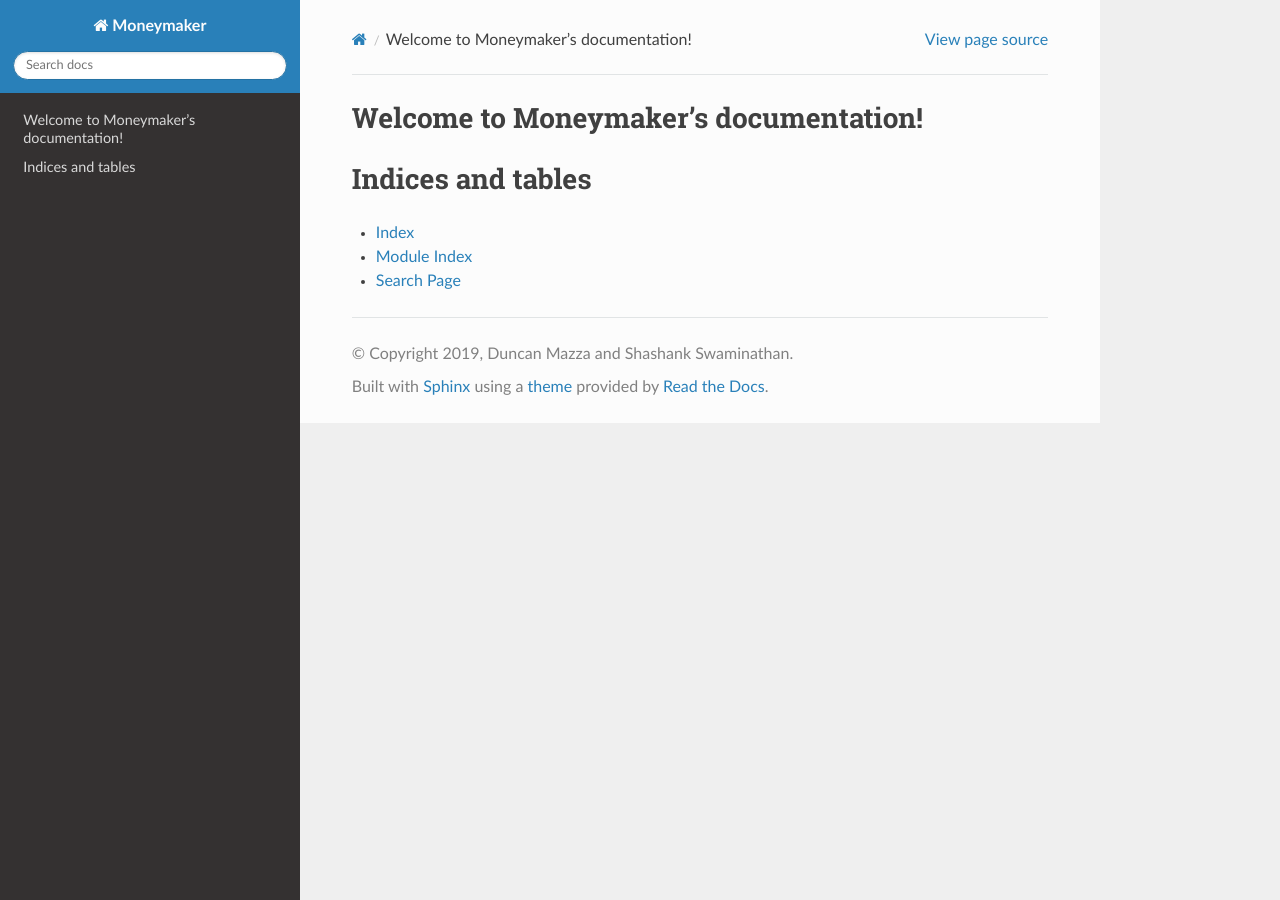
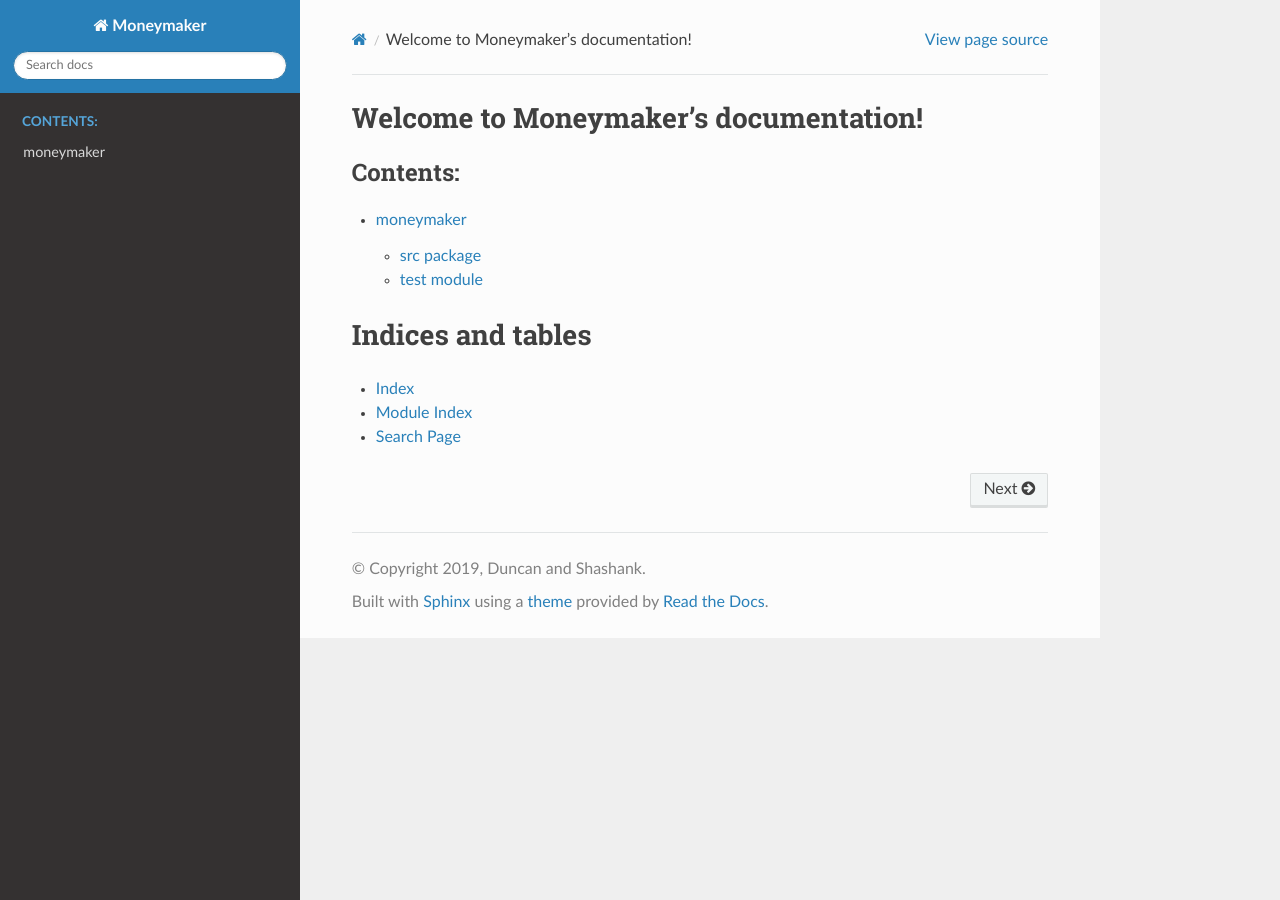
Before and after one commit to duncanmazza/ml_stock_prediction_api, a Sphinx documentation site: the page built from docs/source/index.rst, in a window 1280 px wide. Built offline with Sphinx 7.4.7 and the Read the Docs theme 2.0.0, drawn with Linux system fonts in a browser that asks for light colours.

Commit message:
Add documentation framework

```diff
--- a/docs/source/conf.py
+++ b/docs/source/conf.py
@@ -14,20 +14,23 @@
 #
 import os
 import sys
-sys.path.insert(0, os.path.abspath('../'))
+sys.path.insert(0, os.path.abspath('../..'))
 
 
 # -- Project information -----------------------------------------------------
 
 project = 'Moneymaker'
-copyright = '2019, Duncan Mazza and Shashank Swaminathan'
-author = 'Duncan Mazza and Shashank Swaminathan'
+copyright = '2019, Duncan and Shashank'
+author = 'Duncan and Shashank'
 
 # The short X.Y version
 version = ''
 # The full version, including alpha/beta/rc tags
 release = ''
 
+autodoc_default_options = {
+    'special-members': '__init__',
+}
 
 # -- General configuration ---------------------------------------------------
 
@@ -45,10 +48,8 @@ extensions = [
     'sphinx.ext.todo',
     'sphinx.ext.coverage',
     'sphinx.ext.mathjax',
-    'sphinx.ext.ifconfig',
     'sphinx.ext.viewcode',
     'sphinx.ext.githubpages',
-    'sphinx_rtd_theme',
 ]
 
 # Add any paths that contain templates here, relative to this directory.
@@ -85,6 +86,23 @@ pygments_style = None
 # a list of builtin themes.
 #
 html_theme = 'sphinx_rtd_theme'
+
+# html_theme_options = {
+#     'canonical_url': '',
+#     'analytics_id': 'UA-XXXXXXX-1',  #  Provided by Google in your dashboard
+#     'logo_only': False,
+#     'display_version': True,
+#     'prev_next_buttons_location': 'bottom',
+#     'style_external_links': False,
+#     'vcs_pageview_mode': '',
+#     'style_nav_header_background': 'white',
+#     # Toc options
+#     'collapse_navigation': True,
+#     'sticky_navigation': True,
+#     'navigation_depth': 4,
+#     'includehidden': True,
+#     'titles_only': False
+# }
 
 # Theme options are theme-specific and customize the look and feel of a theme
 # further.  For a list of options available for each theme, see the
@@ -139,7 +157,7 @@ latex_elements = {
 #  author, documentclass [howto, manual, or own class]).
 latex_documents = [
     (master_doc, 'Moneymaker.tex', 'Moneymaker Documentation',
-     'Duncan Mazza and Shashank Swaminathan', 'manual'),
+     'Duncan and Shashank', 'manual'),
 ]
 
 
@@ -188,7 +206,7 @@ epub_exclude_files = ['search.html']
 # -- Options for intersphinx extension ---------------------------------------
 
 # Example configuration for intersphinx: refer to the Python standard library.
-intersphinx_mapping = {'https://docs.python.org/': None}
+intersphinx_mapping = {'python': ('https://docs.python.org/3', None)}
 
 # -- Options for todo extension ----------------------------------------------
 
--- a/docs/source/index.rst
+++ b/docs/source/index.rst
@@ -1,5 +1,5 @@
 .. Moneymaker documentation master file, created by
-   sphinx-quickstart on Mon Nov 11 16:50:07 2019.
+   sphinx-quickstart on Wed Nov 13 17:24:06 2019.
    You can adapt this file completely to your liking, but it should at least
    contain the root `toctree` directive.
 
@@ -10,6 +10,7 @@ Welcome to Moneymaker's documentation!
    :maxdepth: 2
    :caption: Contents:
 
+   modules
 
 
 Indices and tables
--- /dev/null
+++ b/docs/source/modules.rst
@@ -0,0 +1,8 @@
+moneymaker
+==========
+
+.. toctree::
+   :maxdepth: 4
+
+   src
+   test
--- /dev/null
+++ b/docs/source/src.rst
@@ -0,0 +1,10 @@
+src package
+===========
+
+Module contents
+---------------
+
+.. automodule:: src
+   :members:
+   :undoc-members:
+   :show-inheritance:
```
Also changed, not shown: docs/source/test.rst (added, +7 -0 lines), test.py (added, +28 -0 lines), docs/README.md (added), src/__init__.py (added), 2 other files.
